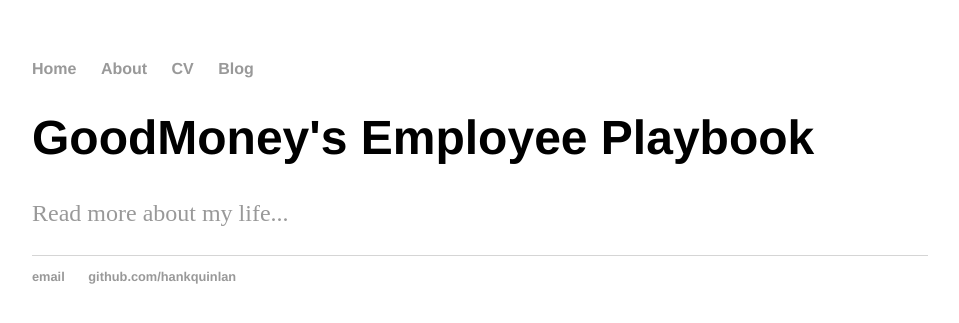
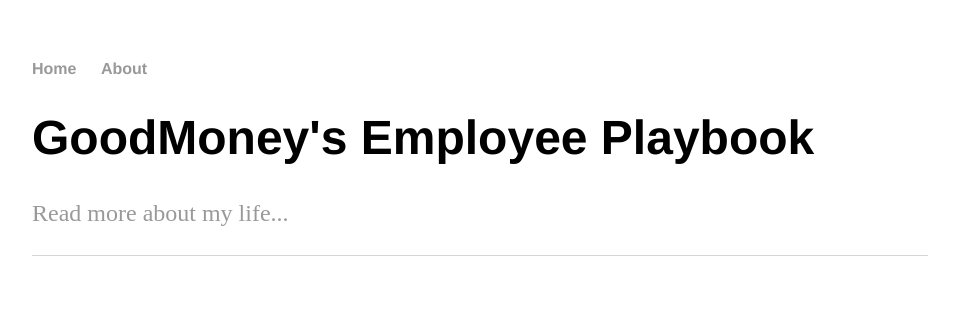
Before and after one commit to karitarr/karitarr.github.io, a Jekyll site: the page built from index.html, in a window 1280 px wide. Shown: the top 323 px of the page, without its empty margins (160-1119 px from the left). Built offline with Jekyll 4.4.1, drawn with Linux system fonts in a browser that asks for light colours.

Commit message:
Update default.html

```diff
--- a/_layouts/default.html
+++ b/_layouts/default.html
@@ -9,9 +9,7 @@
 			<nav>
 	    		<ul>
 	        		<li><a href="/">Home</a></li>
-		        	<li><a href="/about">About</a></li>
-	        		<li><a href="/cv">CV</a></li>
-	        		<li><a href="/blog">Blog</a></li>
+				<li><a href="/engineering">About</a></li>
 	    		</ul>
 			</nav>
 			<div class="container">
@@ -20,10 +18,6 @@
 
 			</div><!-- /.container -->
 			<footer>
-	    		<ul>
-	        		<li><a href="mailto:hankquinlanhub@gmail.com">email</a></li>
-	        		<li><a href="https://github.com/hankquinlan">github.com/hankquinlan</a></li>
-				</ul>
 			</footer>
 		</body>
 	</html>
```
